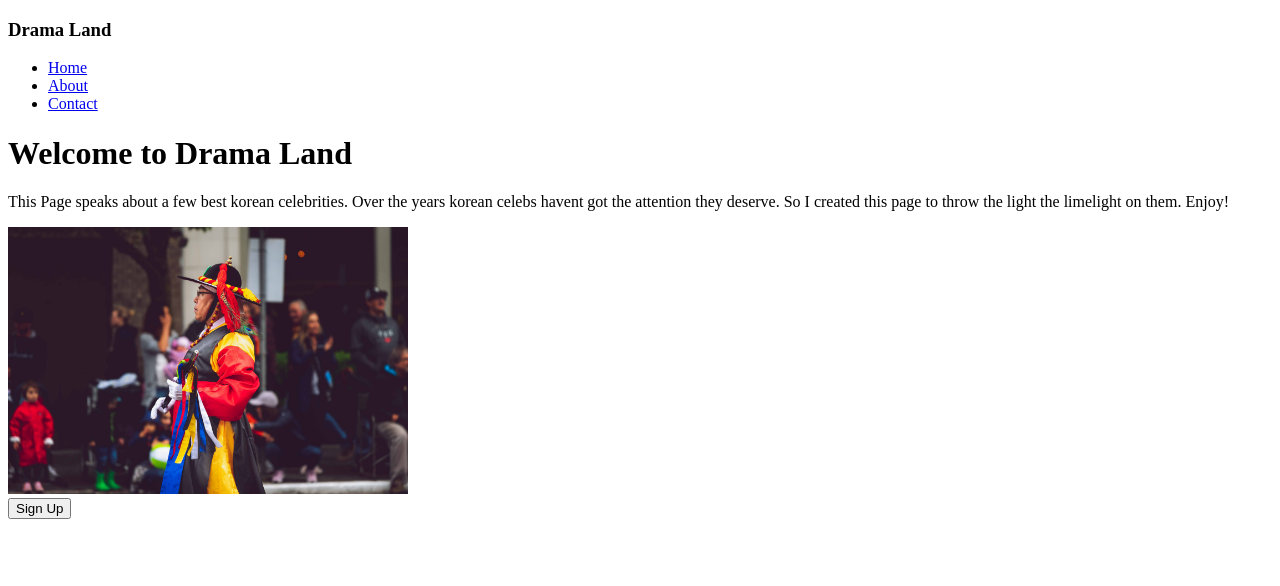
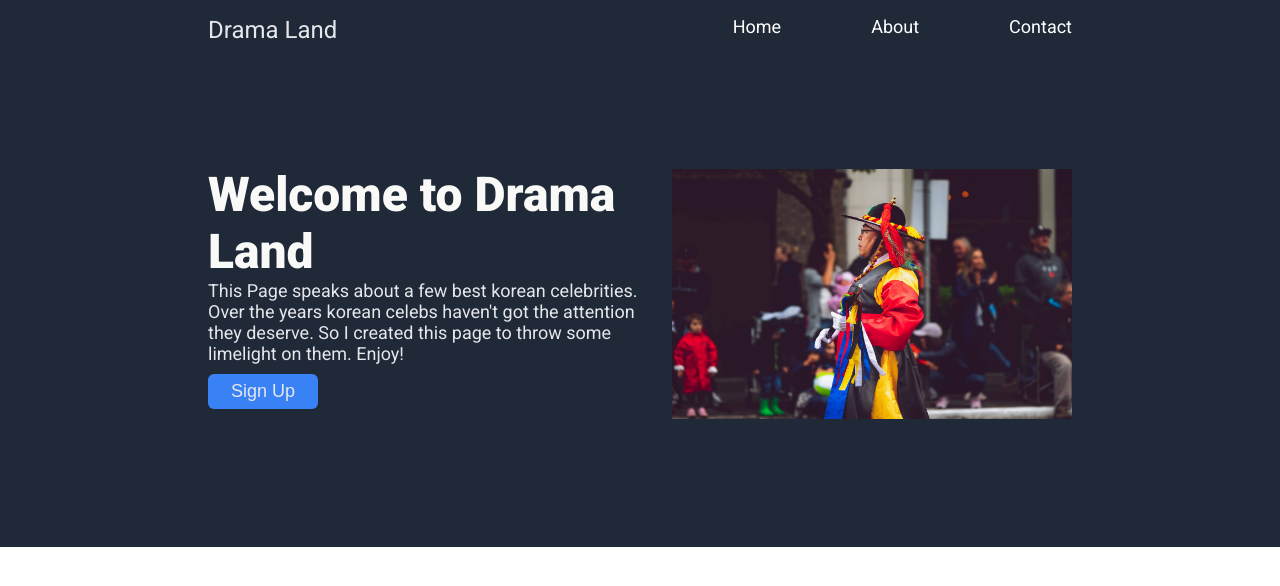
Before and after one commit to ernestAcheampong/Landing-Page, a plain HTML site: page Main-page/index.html in a window 1280 px wide. Drawn offline with Linux system fonts and the light colour scheme.

Commit message:
Added styles to main page

```diff
--- a/Main-page/index.html
+++ b/Main-page/index.html
@@ -4,36 +4,42 @@
     <meta charset="UTF-8">
     <meta http-equiv="X-UA-Compatible" content="IE=edge">
     <meta name="viewport" content="width=device-width, initial-scale=1.0">
+    <link rel="stylesheet" href="/css/style.css">
     <title>Landing Page</title>
 </head>
 <body>
     <header>
-        <div  class="nav-bar">
-            <h3 class="left-side"> Drama Land</h3>
-        </div class="right-side">
+        <div  class="flex-container">
+            <p id="logo-left">Drama Land</p>
+            <div class="right-side">
                 <ul>
                     <li><a href="#">Home</a></li>
                     <li><a href="#">About</a></li>
                     <li><a href="#">Contact</a></li>
                 </ul>
+        </div>
+        </div>
+        <div class="welcome">
+            <div class="left">
                 <div>
-        </div>
-        <div class="left side">
-            <h1 class="hero">Welcome to Drama Land</h1>
-            <p>
+                    <h2 class="hero">Welcome to Drama Land</h2>
+                    <p class="secondary">
                         This Page speaks about a few best korean celebrities.
-                Over the years korean celebs havent got the attention they deserve.
-                So I created this page to throw the light the limelight on them.
+                        Over the years korean celebs haven't got the attention they deserve.
+                        So I created this page to throw some limelight on them.
                         Enjoy!
                     </p>
+                    <div class="left">
+                        <button class="secondary"> Sign Up</button>
+                    </div>
+                </div>
+
             </div>
             <!--Photo by Vladislav Vasnetsov from Pexels-->
             <div class="right-side">
-            <img src="/images/header image.jpg" alt="Header image" width="400">
+                <img src="/images/header image.jpg" alt="Header image" >
 
             </div>
-        <div class="right-side">
-            <button> Sign Up</button>
         </div>
     </header>
 
--- a/css/style.css
+++ b/css/style.css
@@ -0,0 +1,78 @@
+@import url('https://fonts.googleapis.com/css2?family=Roboto:wght@300;400;500;700;900&display=swap');
+/*setting everything to default*/
+*{
+    margin: 0;
+    padding: 0;
+    box-sizing: border-box;
+}
+
+body{
+    font-family: 'Roboto',sans-serif;
+}
+header{
+    background-color: #1f2937;
+    padding: 16px 208px;
+}
+#logo-left{
+    font-size: 1.5em;
+    font-size: 24px;
+    color: #E5E7EB;
+}
+.flex-container{
+    display: flex;
+
+    justify-content: space-between;
+}
+ul{
+    list-style-type: none;
+    display: flex;
+    gap: 90px;
+    font-size: 18px;
+
+
+}
+.flex-container a {
+ justify-content: right;
+ text-decoration: none;
+ color: white;
+}
+.welcome{
+    display: flex;
+    padding: 112px 0;
+    justify-content: center;
+    align-items: center;
+    gap: 32px;
+}
+.welcome .left{
+    display: flex;
+    flex-direction: column;
+    gap: 10px;
+}
+button {
+    padding: 7px 16px;
+    width: 110px;
+    background-color: #3882F6;
+    border-radius: 6px;
+    border: none;
+    margin-top: 10px;
+
+}
+.welcome .secondary{
+    font-size: 18px;
+    color: #E5E7EB;
+}
+.hero {
+    color: #F9FAF8;
+    font-weight: 900;
+    font-size: 48px;
+}
+.right-side{
+    display: flex;
+
+}
+.right-side img{
+    justify-content: right;
+    width: 400px;
+    height: 250px;
+    margin-top: 13px;
+}
```
Lines whose indentation alone changed are shown as unchanged.
